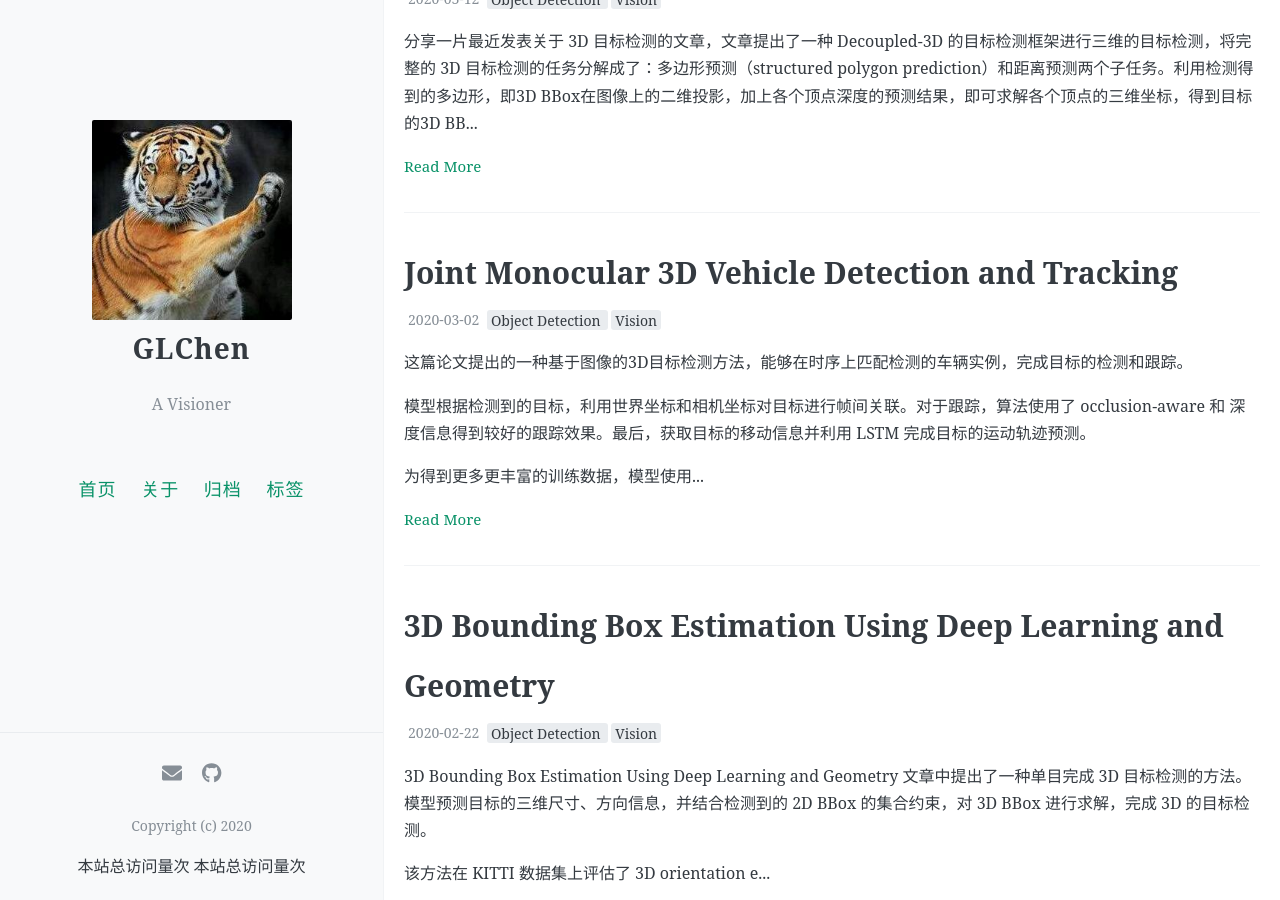
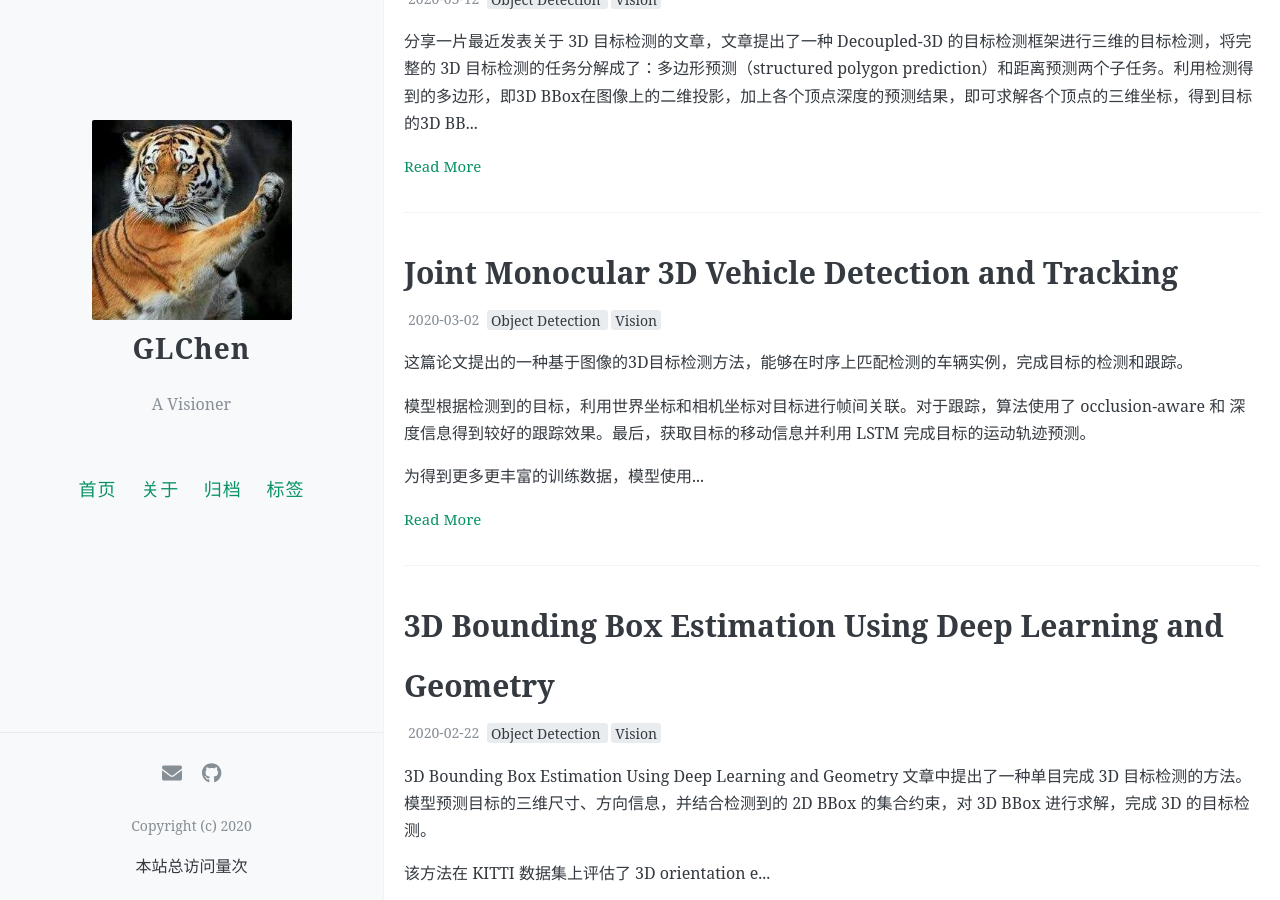
Before and after one commit to chencgln/chencgln.github.io, a Jekyll site: the page built from index.html, in a window 1280 px wide and 900 px high, scrolled down 598 px. Built offline with Jekyll 4.4.1, drawn with Linux system fonts in a browser that asks for light colours; the list of posts is cut into pages by our own code; comment, search, counter and statistics services are not loaded.

Commit message:
add visit count 5

```diff
--- a/_includes/footer.html
+++ b/_includes/footer.html
@@ -2,6 +2,4 @@
 
 {% if site.footer-text %}
 <p>{{ site.footer-text }}</p>
-<script async src="//busuanzi.ibruce.info/busuanzi/2.3/busuanzi.pure.mini.js"></script>
-<span id="busuanzi_container_site_pv">本站总访问量<span id="busuanzi_value_site_pv"></span>次</span>
 {% endif %}
--- a/_includes/nav.html
+++ b/_includes/nav.html
@@ -24,7 +24,8 @@
   <div class="wrapper-footer-desktop">
     <footer class="footer">
       {% include footer.html %}
-      <script async src="https://busuanzi.ibruce.info/busuanzi/2.3/busuanzi.pure.mini.js"></script>
+      <script async src="//dn-lbstatics.qbox.me/busuanzi/2.3/busuanzi.pure.mini.js"></script>
+      <!-- <script async src="https://busuanzi.ibruce.info/busuanzi/2.3/busuanzi.pure.mini.js"></script> -->
       <span id="busuanzi_container_site_pv">本站总访问量<span id="busuanzi_value_site_pv"></span>次</span>
     </footer>
   </div>
```
